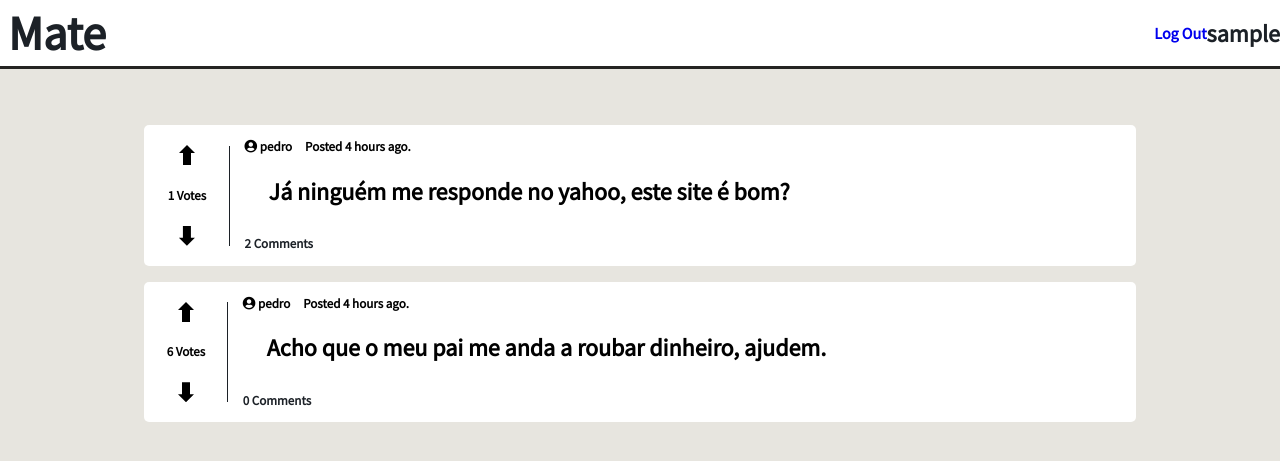
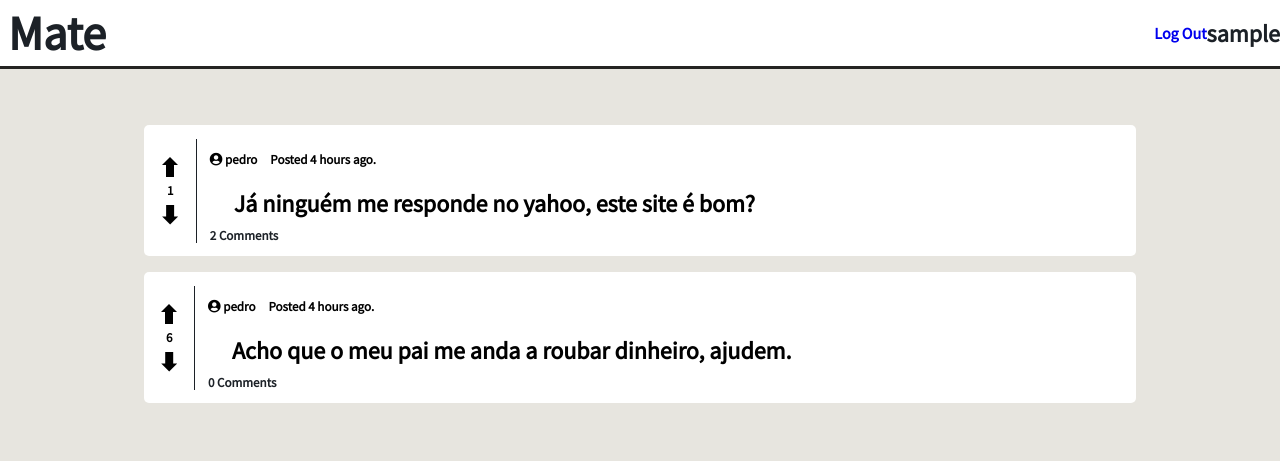
Before and after one commit to duartefrazao/LTW, a PHP site: page /pages/posts.php in a window 1280 px wide. Shown: the top 461 px of the page. Run offline with PHP 8.4, Linux system fonts and the light colour scheme; the visitor is signed in with stand-in values (Sample User, id 1); data comes from the database, SQL or seed files in the repository; some libraries are stand-ins or nearby versions.

Commit message:
CSS corrections

```diff
--- a/css/style.css
+++ b/css/style.css
@@ -127,11 +127,12 @@ a {
 
 /* ------------------------------- */
 
+
 .overview-post {
     min-width: 30em;
     max-width: 60em;
     margin: 1em auto;
-    padding: 0 1em;
+    padding: 0.8em 2em 0.8em 0;
     background-color: white;
     border-radius: 5px 5px 5px 5px;
 }
@@ -152,6 +153,13 @@ a {
 
 .overview-post footer {
     display: flex;
+    flex-direction: column;
+
+}
+.overview-post footer h5{
+    margin:0;
+    flex-grow: 1;
+    justify-content: flex-start;
 }
 
 .overview-post .username {
@@ -189,7 +197,7 @@ a {
 /* Voting buttons and sections */
 
 .downvote {
-    margin: 0 auto 20px auto;
+    margin:auto;
     width: 20px;
     height: 20px;
     background-color: black;
@@ -201,10 +209,11 @@ a {
     text-align: center;
     font-size: small;
     padding: 0;
+    margin:0.4em;
 }
 
 .upvote {
-    margin: 20px auto 0 auto;
+    margin: auto;
     width: 20px;
     height: 20px;
     background-color: black;
@@ -221,15 +230,15 @@ a {
     flex-grow: 1;
     display: flex;
     flex-direction: column;
-    justify-content: flex-start;
+    justify-content: center;
     padding: 0;
-    /* border-right: 1px solid black; */
+    margin:0 0.5em;
 }
 
 .partial_line {
-   margin:auto 15px;
+   margin:auto 0.8em auto 0;
    width:0.05em;
-   height:100px;
+   height:6.5em;
    background-color:var(--text);
 }
 
--- a/templates/tpl_posts.php
+++ b/templates/tpl_posts.php
@@ -57,7 +57,7 @@ foreach ($posts as $post) {
                 <section class="upvote "></section>
             </a>
             <h5 class="votes">
-                <?=$post['votes']?> Votes
+                <?=$post['votes']?>
             </h5>
             <a href="../actions/action_vote_post.php?id=<?=$post['id']?>&type=-1" >
                 <section class="downvote" href="../actions/action_vote_post.php?id=<?=$post['id']?>&type=-1"></section>
```
